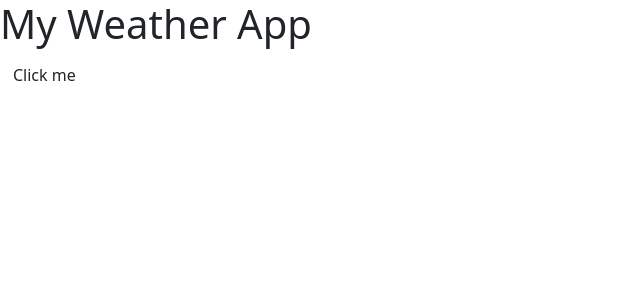
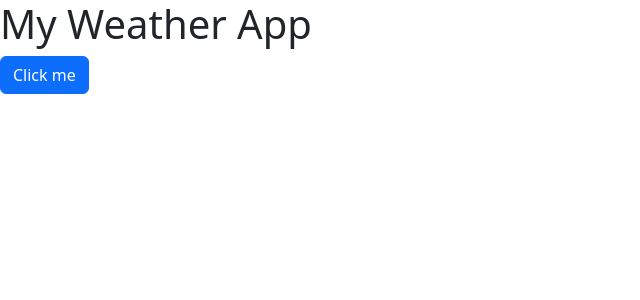
Before and after one commit to StephanSinn/weather, an Angular app: page / in a window 1280 px wide. Shown: the top 300 px of the page, without its empty margins (0-640 px from the left). Built offline with nearby package versions, Linux system fonts and the light colour scheme.

Commit message:
fix the signal behavior

```diff
--- a/angular.json
+++ b/angular.json
@@ -41,7 +41,7 @@
                 {
                   "type": "initial",
                   "maximumWarning": "500kB",
-                  "maximumError": "1MB"
+                  "maximumError": "10MB"
                 },
                 {
                   "type": "anyComponentStyle",
--- a/src/app/app.component.html
+++ b/src/app/app.component.html
@@ -1,5 +1,4 @@
 <h1>My Weather App</h1>
 
-<button type="button" class="btn btn-default" (click)="showText.set(showText())">Click me</button>
-
+<button type="button" class="btn btn-primary" (click)="showText.set(!showText())">Click me</button>
 <p *ngIf="showText()">This is a small signal triggered text</p>
```
